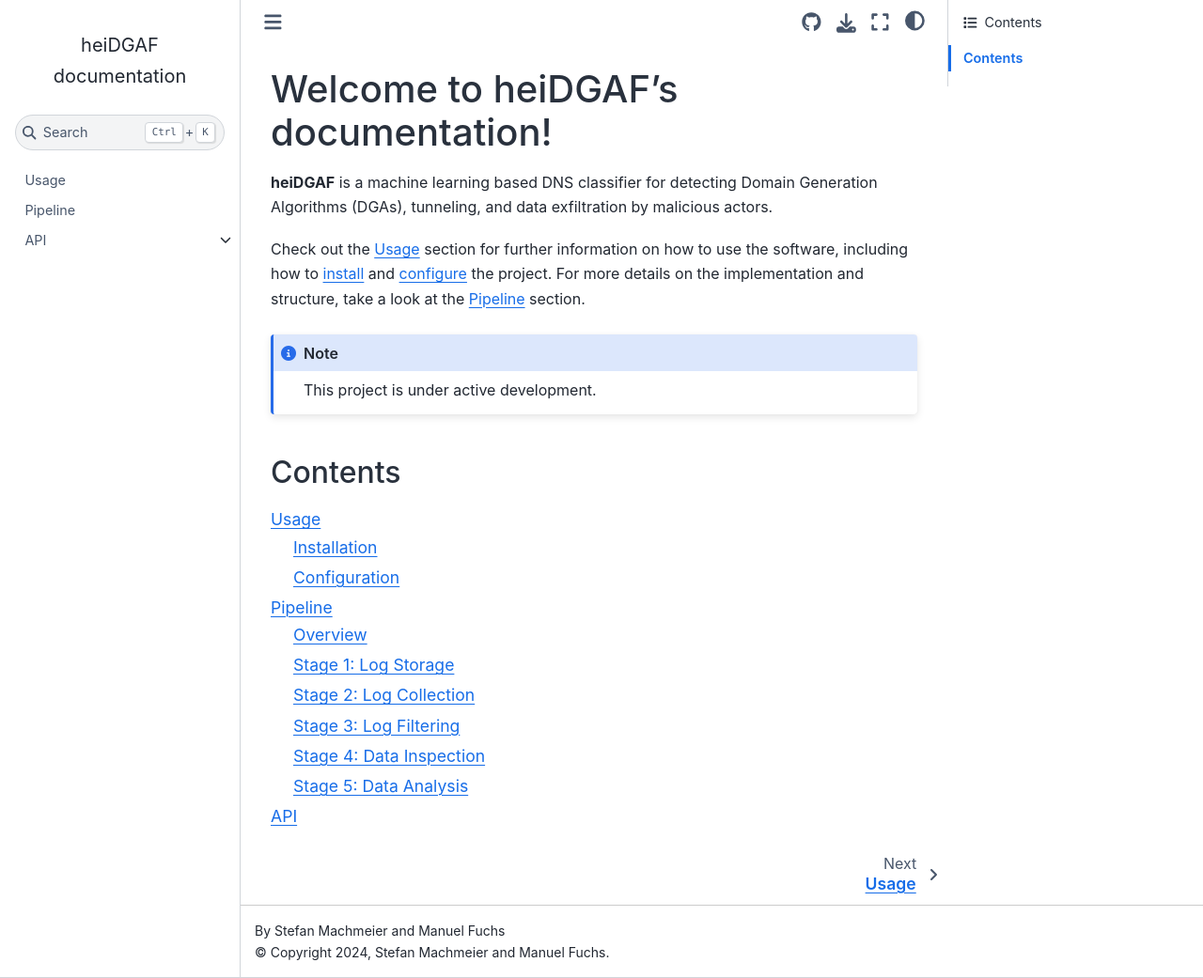
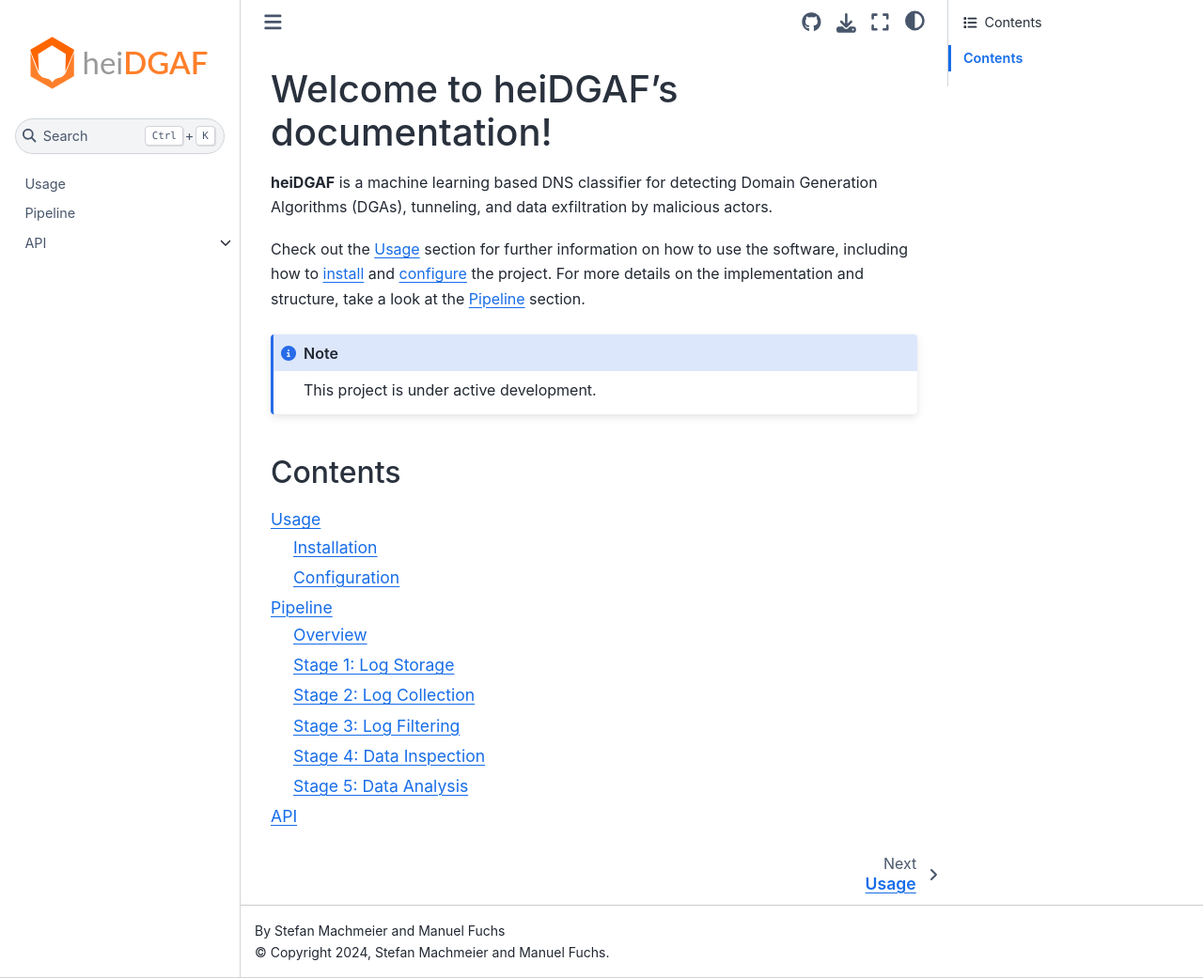
Before and after one commit to stefanDeveloper/heiDGAF, a Sphinx documentation site: the page built from docs/index.rst, in a window 1280 px wide and 1041 px high. Shown: the whole window at 94% size. Built offline with Sphinx 7.4.7 and the Sphinx Book theme 1.1.4, drawn with Linux system fonts in a browser that asks for light colours; pages that are not in the unit, such as notebooks, are missing from menus.

Commit message:
Add svg logo to the documentation

```diff
--- a/docs/conf.py
+++ b/docs/conf.py
@@ -70,11 +70,8 @@ html_theme_options = {
     "use_repository_button": True,
     "repository_url": "https://github.com/stefanDeveloper/heiDGAF",
 }
+html_logo = "../assets/heidgaf_logo_normal.svg"
 # -- Options for EPUB output
 epub_show_urls = "footnote"
 
 language = "en"
-
-# Run before: pip install sphinx_book_theme
-# To generate API docs, use in project directory:
-# sphinx-apidoc -T -M -o docs/api src/ "*/tests"
```
